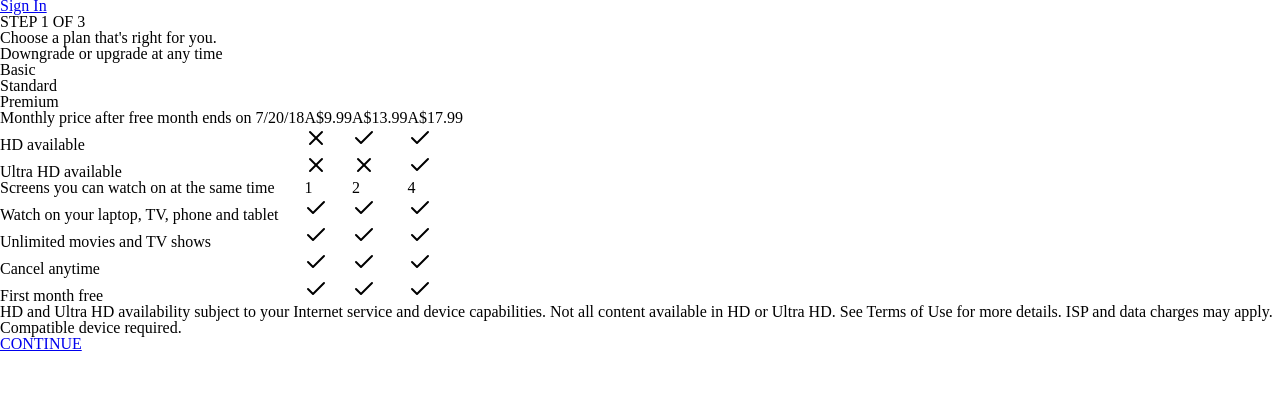
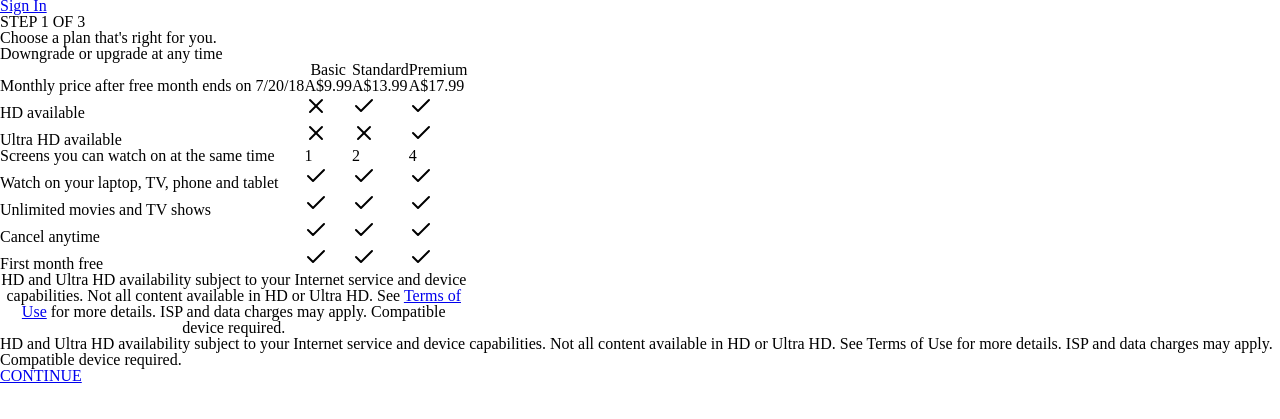
Before and after one commit to rhys-doyle/netflix, a plain HTML site: page index.html in a window 1280 px wide. Shown: the part 279-698 px from the top of the page. Drawn offline with Linux system fonts and the light colour scheme; files that its build step writes are made by us from their sources.

Commit message:
table head and caption

```diff
--- a/index.html
+++ b/index.html
@@ -21,13 +21,23 @@
     <h1 class="stepHeader">Choose a plan that's right for you.</h1>
     <h2 class="stepInfo">Downgrade or upgrade at any time</h2>
   </div>
-  <div>
-    <div class="subscriptionType">Basic</div>
-    <div class="subscriptionType">Standard</div>
-    <div class="subscriptionType">Premium</div>
-  </div>
-  <div>
+  <div class="tableDiv">
     <table>
+      <caption align="bottom">HD and Ultra HD availability subject to your Internet service and device capabilities. Not all content available in
+        HD or Ultra HD. See
+        <a href="https://help.netflix.com/legal/termsofuse">Terms of Use</a> for more details. ISP and data charges may apply. Compatible device required.</caption>
+      <thead>
+        <th></th>
+        <th>
+          <span class="redBox">Basic</span>
+        </th>
+        <th>
+          <span class="redBox">Standard</span>
+        </th>
+        <th>
+          <span class="redBox">Premium</span>
+        </th>
+      </thead>
       <tbody>
         <tr>
           <td>Monthly price after free month ends on 7/20/18</td>
```
